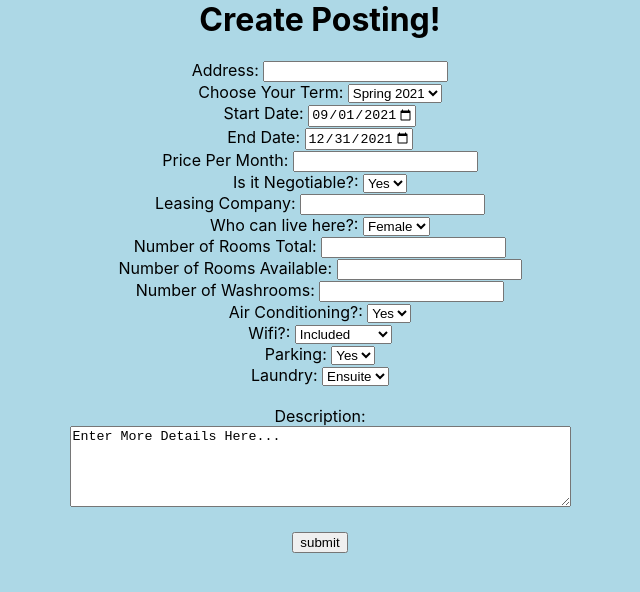
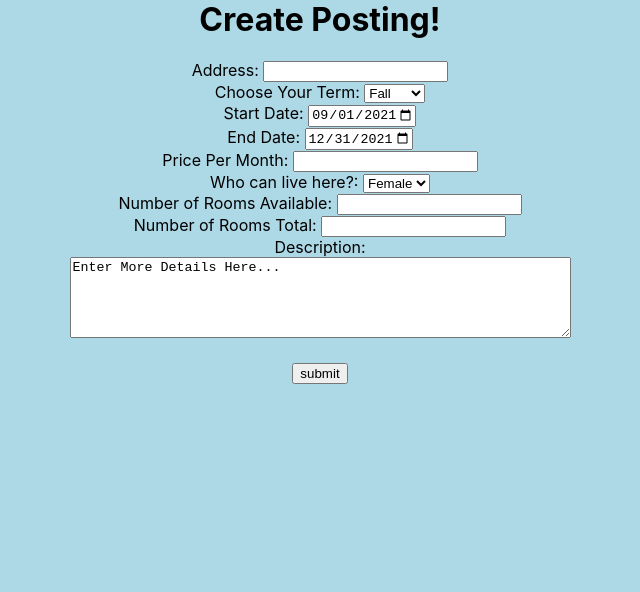
Before and after one commit to chirag1712/rental-finder-app, a React (Create React App) app in the folder client/: page /createPosting in a window 1280 px wide. Shown: the top 592 px of the page, without its empty margins (320-960 px from the left). Built offline with nearby package versions, Linux system fonts and the light colour scheme.

Commit message:
Milestone1 stuff matching createpostings sql

```diff
--- a/client/src/components/CreatePosting/CreatePosting.js
+++ b/client/src/components/CreatePosting/CreatePosting.js
@@ -7,19 +7,15 @@ const CreatePosting = (props) => {
       <Header> Create Posting! </Header>
 
       <form>
-
         <label for='address'> Address: </label>
         <input name='address' type='text' />
         <br></br>
 
-        {/*Start Date && End Date??*/}
-
         <label for="term">Choose Your Term: </label>
         <select name="term" id="term">
-          <option value="Spring 2021">Spring 2021</option>
-          <option value="Fall 2021">Fall 2021</option>
-          <option value="Winter 2022">Winter 2022</option>
-          <option value="Spring 2022">Spring 2022</option>
+          <option value="Fall">Fall</option>
+          <option value="Winter">Winter</option>
+          <option value="Spring">Spring</option>
         </select>
         <br></br>
 
@@ -39,6 +35,7 @@ const CreatePosting = (props) => {
         <input name='price' type='text' />
         <br></br>
 
+        {/*
         <label for="is_negotiable"> Is it Negotiable?: </label>
         <select name="is_negotiable" id="is_negotiable">
           <option value="Yes">Yes</option>
@@ -49,6 +46,7 @@ const CreatePosting = (props) => {
         <label for='leasing'> Leasing Company: </label>
         <input name='leasing' type='text' />
         <br></br>
+        */}
 
         <label for="genders"> Who can live here?: </label>
         <select name="genders" id="genders">
@@ -58,14 +56,15 @@ const CreatePosting = (props) => {
         </select>
         <br></br>
 
+        <label for='number_rooms_open'> Number of Rooms Available: </label>
+        <input name='number_rooms_open' type='text' />
+        <br></br>
+
         <label for='number_rooms_total'> Number of Rooms Total: </label>
         <input name='number_rooms_total' type='text' />
         <br></br>
 
-        <label for='number_rooms_open'> Number of Rooms Available: </label>
-        <input name='number_rooms_open' type='text' />
-        <br></br>
-
+        {/*
         <label for='num_washrooms'> Number of Washrooms: </label>
         <input name='num_washrooms' type='text' />
         <br></br>
@@ -100,6 +99,7 @@ const CreatePosting = (props) => {
         <br></br>
         <br></br>
 
+        */}
         <label for='description'> Description: </label>
         <br></br>
         <textarea rows="5" cols="60" name="description">
```
